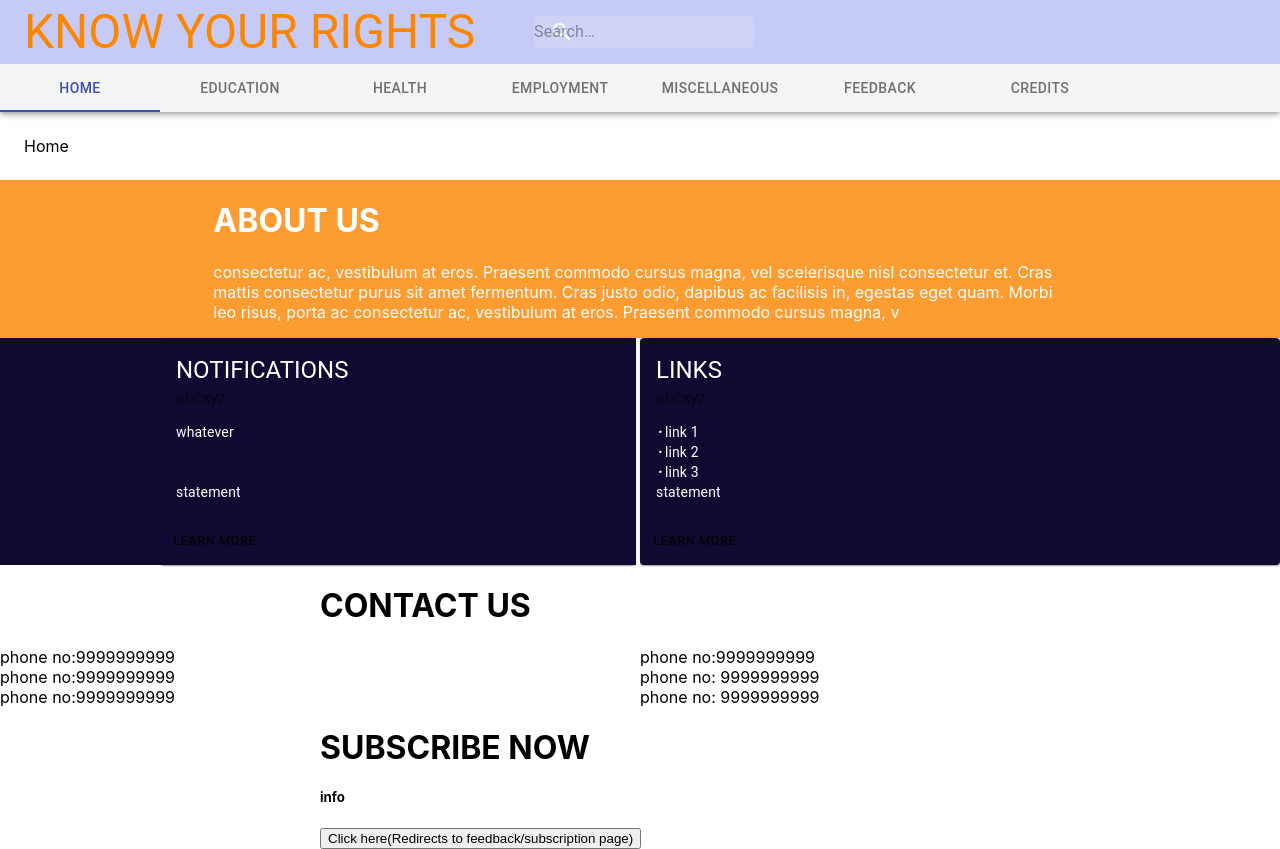
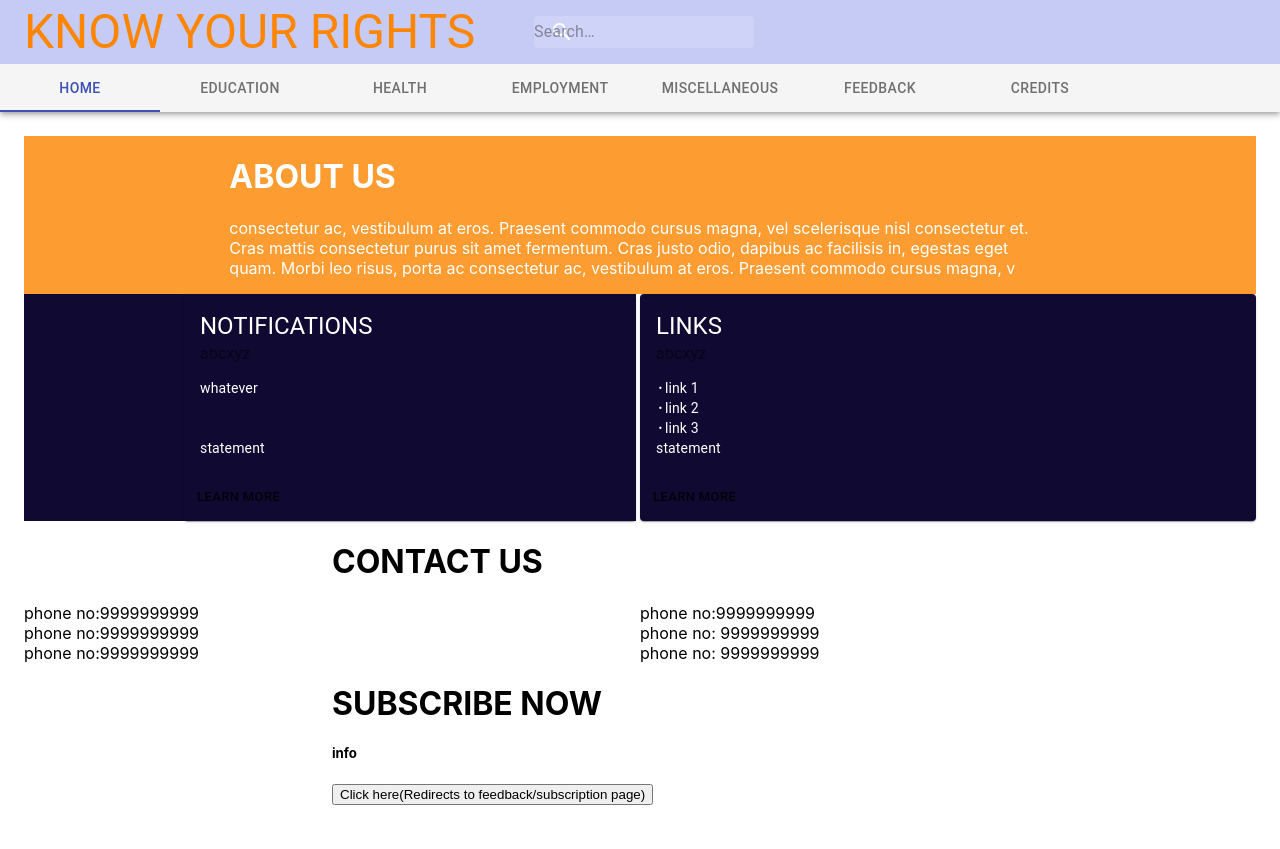
Before and after one commit to amit1066/kyr, a React (Create React App) app: page / in a window 1280 px wide. Built offline with nearby package versions, Linux system fonts and the light colour scheme.

Commit message:
moved home page from app.js to tabs.jsx

```diff
--- a/src/App.js
+++ b/src/App.js
@@ -29,7 +29,6 @@ const App = () => {
       <Grid item xs= {12}>
         <Tabs />
       </Grid>
-      <Home/>
     </Grid>
   );
 };
--- a/src/Tabs.jsx
+++ b/src/Tabs.jsx
@@ -4,6 +4,7 @@ import { makeStyles } from '@material-ui/core/styles';
 import AppBar from '@material-ui/core/AppBar';
 import Tabs from '@material-ui/core/Tabs';
 import Tab from '@material-ui/core/Tab';
+import Home from './components/home/home'
 import Typography from '@material-ui/core/Typography';
 import Box from '@material-ui/core/Box';
 
@@ -78,7 +79,7 @@ export default function ScrollableTabsButtonAuto() {
         </Tabs>
       </AppBar>
       <TabPanel value={value} index={0}>
-        Home
+        <Home />
       </TabPanel>
       <TabPanel value={value} index={1}>
         Education
```
